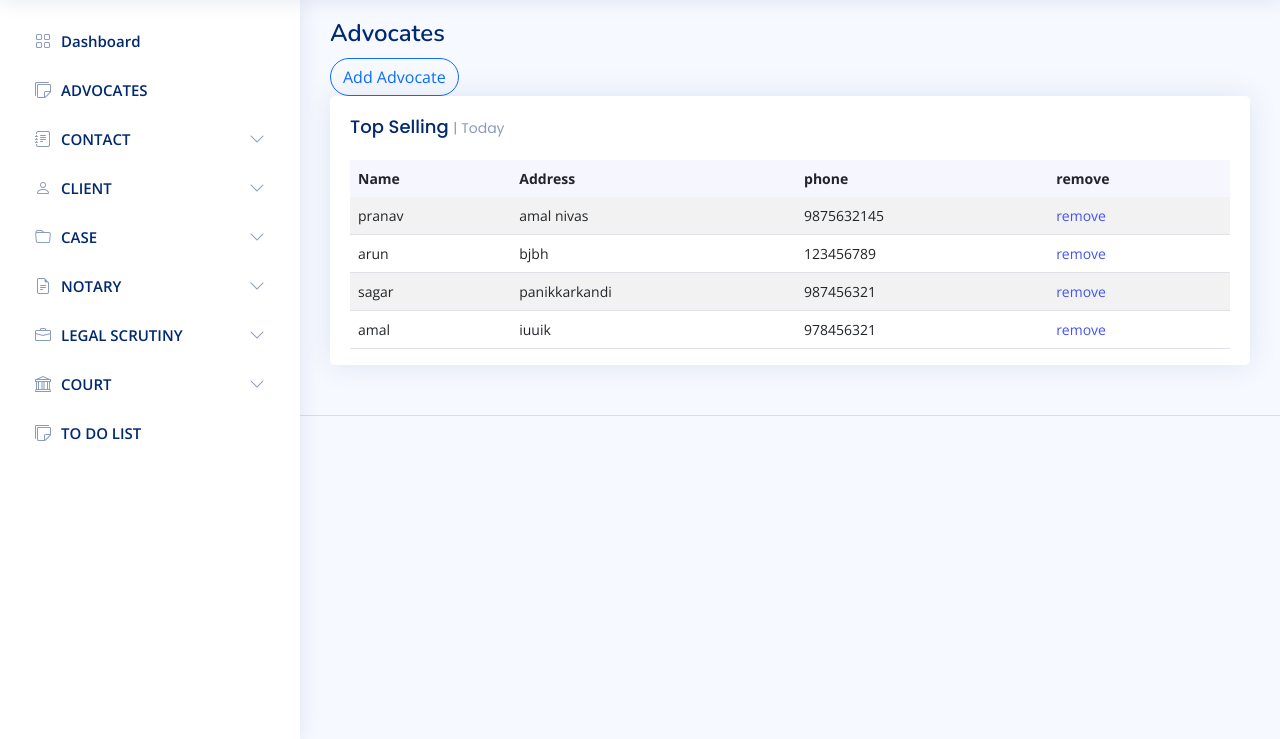
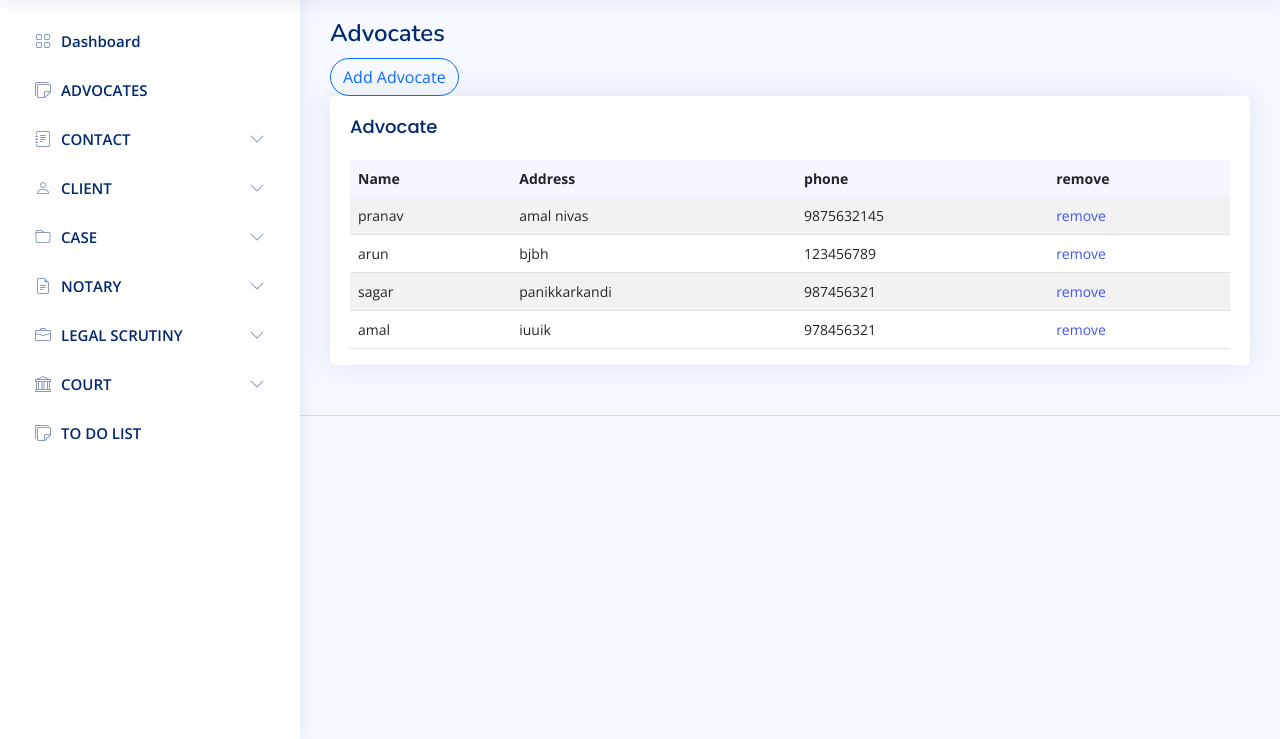
Before and after one commit to vimalprakash404/CaseMate, a Django app: page /viewadvocates in a window 1280 px wide. Shown: the part 61-800 px from the top of the page. Run offline with Django 4.2, Linux system fonts and the light colour scheme; a user stored in the database is signed in; data comes from the database, SQL or seed files in the repository; both versions use the stored data as it was after the commit; some libraries are stand-ins or nearby versions.

Commit message:
advocate list title changed

```diff
--- a/templates/admin/advocate_view.html
+++ b/templates/admin/advocate_view.html
@@ -4,7 +4,7 @@
 <div class="col-12">
     <div class="card top-selling overflow-auto">
       <div class="card-body pb-0">
-          <h5 class="card-title">Top Selling <span>| Today</span></h5>
+          <h5 class="card-title">Advocate <span></span></h5>
 
           <table class="table table-striped">
             <thead>
```
Also changed, not shown: db.sqlite3, 1 other file.
